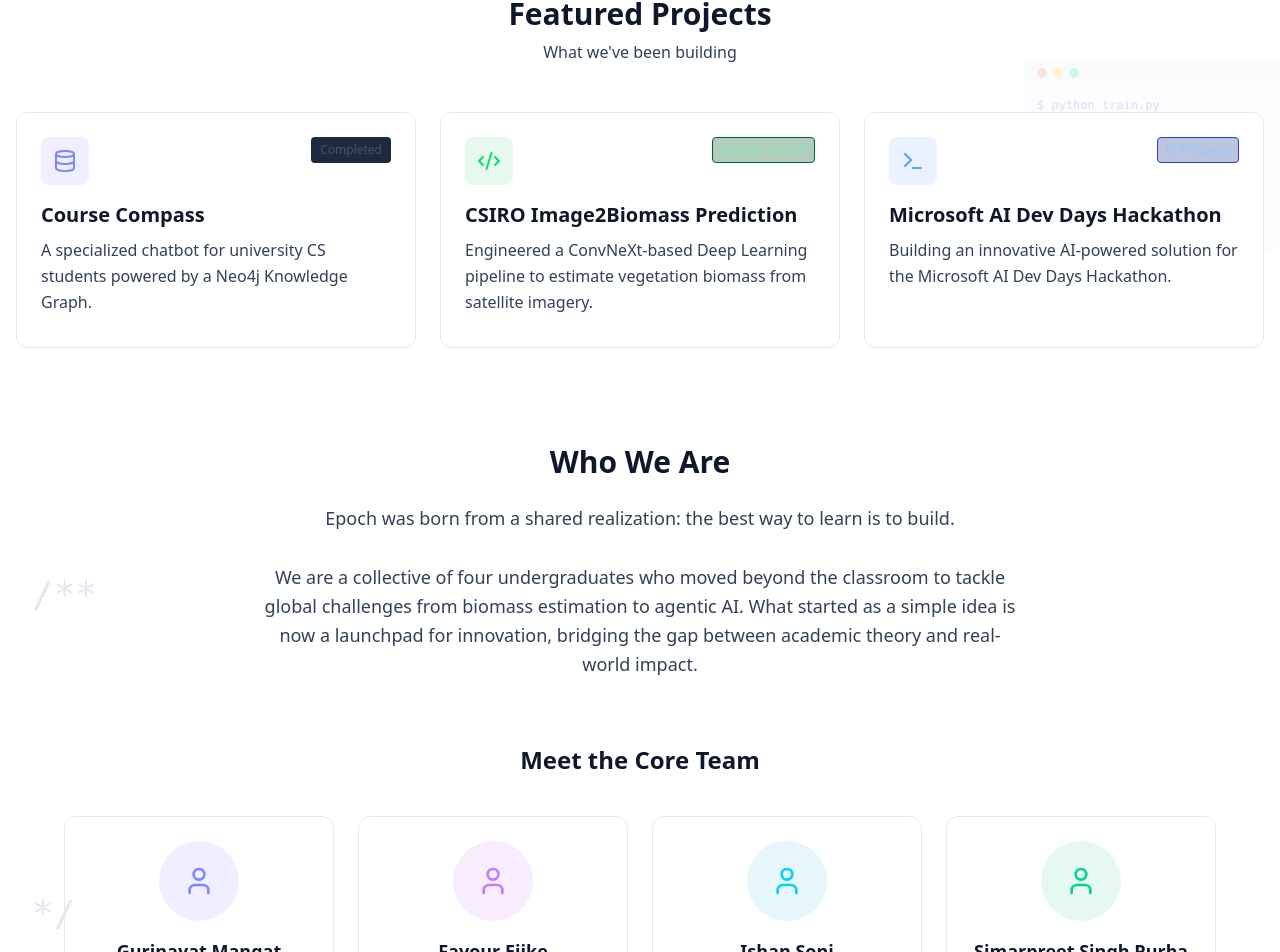
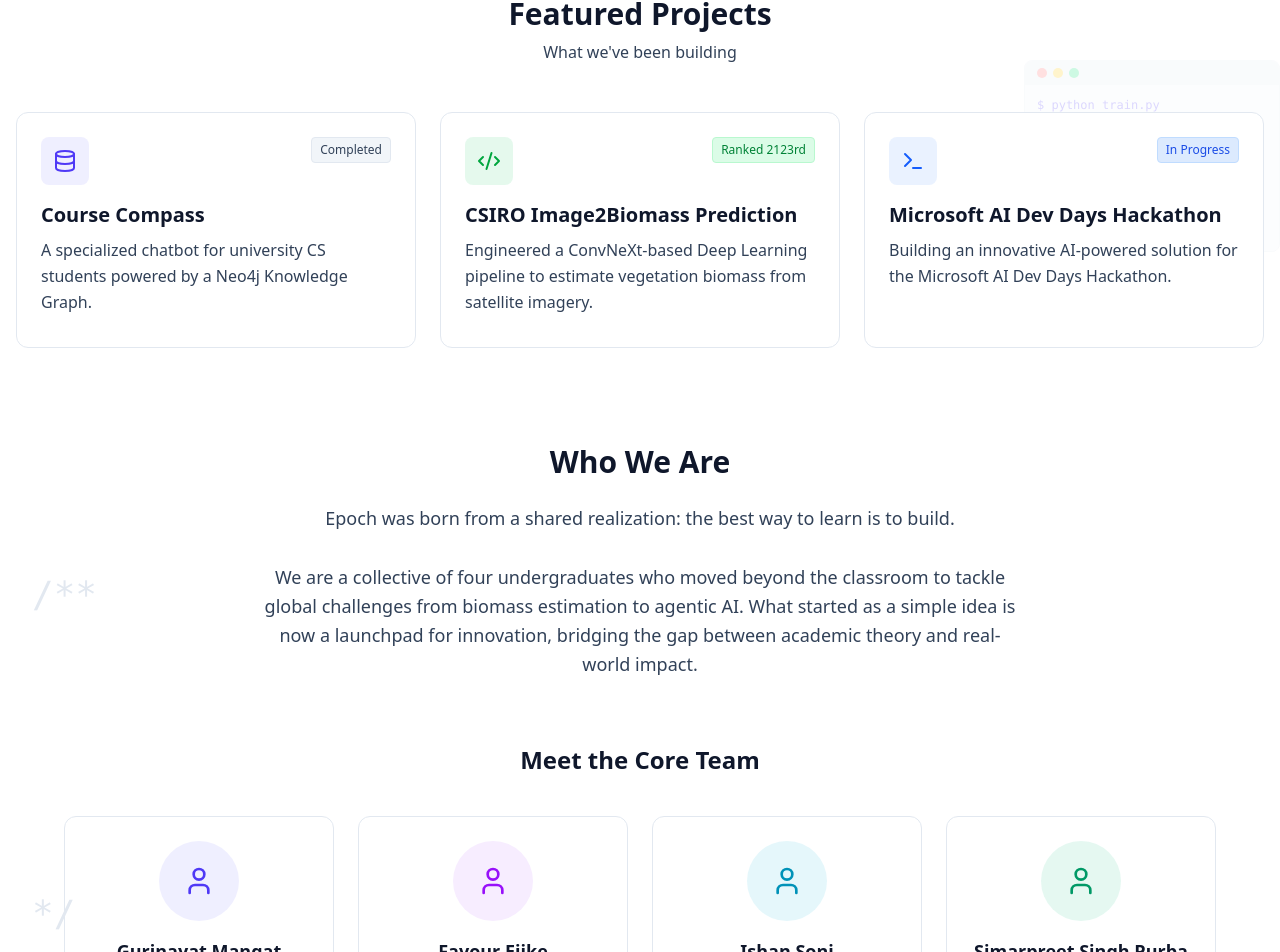
Before and after one commit to soni-ishan/the-good-data-lab, a Next.js app: page / in a window 1280 px wide. Shown: the part 1083-2035 px from the top of the page. Built offline with nearby package versions, Linux system fonts and the light colour scheme.

Commit message:
style: update project theme colors for improved visibility and consistency across components

```diff
--- a/app/data.ts
+++ b/app/data.ts
@@ -23,11 +23,11 @@
     icon: Database,
     theme: {
       bg: "bg-indigo-500/10",
-      text: "text-indigo-400",
+      text: "text-indigo-600 dark:text-indigo-400",
       border: "hover:border-indigo-500/50",
-      tagBg: "bg-slate-800 dark:bg-slate-800",
-      tagText: "text-slate-600 dark:text-slate-400",
-      tagBorder: "border-transparent"
+      tagBg: "bg-slate-100 dark:bg-slate-800",
+      tagText: "text-slate-700 dark:text-slate-400",
+      tagBorder: "border-slate-200 dark:border-transparent"
     }
   },
   {
@@ -48,11 +48,11 @@
     icon: Code2,
     theme: {
       bg: "bg-green-500/10",
-      text: "text-green-400",
+      text: "text-green-600 dark:text-green-400",
       border: "hover:border-green-500/50",
-      tagBg: "bg-green-900/30 dark:bg-green-900/30",
-      tagText: "text-green-300 dark:text-green-300",
-      tagBorder: "border-green-800"
+      tagBg: "bg-green-100 dark:bg-green-900/30",
+      tagText: "text-green-700 dark:text-green-300",
+      tagBorder: "border-green-200 dark:border-green-800"
     }
   },
   {
@@ -73,11 +73,11 @@
     icon: Terminal,
     theme: {
       bg: "bg-blue-500/10",
-      text: "text-blue-400",
+      text: "text-blue-600 dark:text-blue-400",
       border: "hover:border-blue-500/50",
-      tagBg: "bg-blue-900/30 dark:bg-blue-900/30",
-      tagText: "text-blue-300 dark:text-blue-300",
-      tagBorder: "border-blue-800"
+      tagBg: "bg-blue-100 dark:bg-blue-900/30",
+      tagText: "text-blue-700 dark:text-blue-300",
+      tagBorder: "border-blue-200 dark:border-blue-800"
     }
   }
 ];
@@ -92,7 +92,7 @@
     },
     theme: {
       bg: "bg-indigo-500/10",
-      text: "text-indigo-400",
+      text: "text-indigo-600 dark:text-indigo-400",
       border: "hover:border-indigo-500/30"
     }
   },
@@ -105,7 +105,7 @@
     },
     theme: {
       bg: "bg-purple-500/10",
-      text: "text-purple-400",
+      text: "text-purple-600 dark:text-purple-400",
       border: "hover:border-purple-500/30"
     }
   },
@@ -118,7 +118,7 @@
     },
     theme: {
       bg: "bg-cyan-500/10",
-      text: "text-cyan-400",
+      text: "text-cyan-600 dark:text-cyan-400",
       border: "hover:border-cyan-500/30"
     }
   },
@@ -131,7 +131,7 @@
     },
     theme: {
       bg: "bg-emerald-500/10",
-      text: "text-emerald-400",
+      text: "text-emerald-600 dark:text-emerald-400",
       border: "hover:border-emerald-500/30"
     }
   }
```
